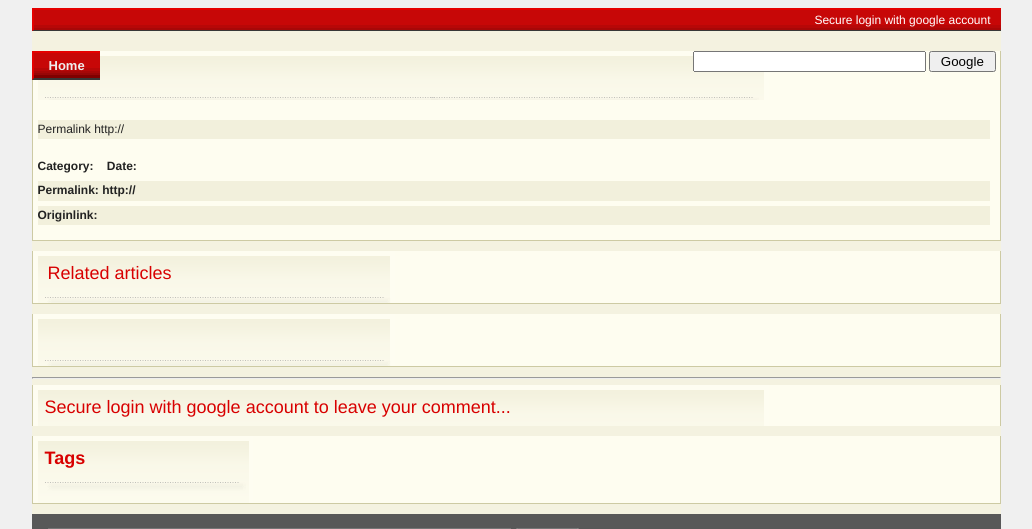
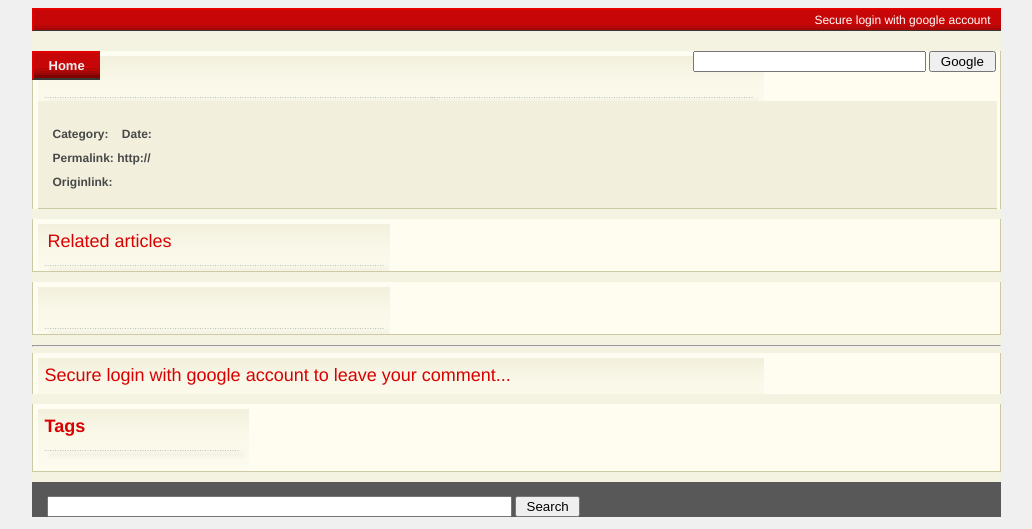
Before and after one commit to cai-wy/GAE-DJANGO-CMS, a Django app: template src/app1/templates/app1/detail.html in a window 1280 px wide. Shown: the top 529 px of the page, without its empty margins (124-1156 px from the left). Run offline with Django 3.2, Linux system fonts and the light colour scheme; the template is opened without the code that fills it, so the values that code supplies are empty; parts of the project's set-up code (start-up, migrations or seed data) failed here and were passed over; some libraries are stand-ins or nearby versions.

Commit message:
修改样式

```diff
--- a/src/app1/templates/app1/detail.html
+++ b/src/app1/templates/app1/detail.html
@@ -42,7 +42,7 @@ google_ad_height = 15;
 src="http://pagead2.googlesyndication.com/pagead/show_ads.js">
 </script>
 </div>
-<p class="permalink">{% trans "Permalink" %} http://{{current_site.domain}}{{obj.short_url}}</p>
+<div class="clear"></div>
 <div id="contentinfo">
 <p>{%if obj.tags%}{% trans " Tags" %}: {%for tag in obj.tags%}<a href="{% url app1.views.tag_article tag %}" title="{{tag}}">{{tag}}</a>{% if not forloop.last %},&nbsp{% endif %}{%endfor%}{%endif%}</p>
 <p>{% trans "Category:" %} <a href="{{obj.category.get_absolute_url}}" title="{{obj.category.name|safe}}">{{obj.category.name|safe}}</a>&nbsp&nbsp
--- a/src/cron.yaml
+++ b/src/cron.yaml
@@ -1,4 +1,4 @@
 cron:
 - description: Hourly Fetch
   url: /fetch
-  schedule: every 10 minutes
+  schedule: every 1 minutes
--- a/src/media/css/main.css
+++ b/src/media/css/main.css
@@ -184,8 +184,8 @@ a:hover {color:#000;text-decoration:underline;}
 
 #bd #yui-main {margin-top:0px;}
 
-#detail_ad1 {text-align:center;margin-bottom:10px; clear:left; float:left}
-#detail_ad2 {text-align:center;margin-bottom:10px;}
+#detail_ad1 {text-align:center;margin-top:10px; margin-bottom:10px; clear:left; float:left}
+#detail_ad2 {text-align:center;}
 
 .yui-g {margin-bottom:0px;}
 .cate {margin-bottom:10px;background:url(/media/images/bodybottombg.gif) 0 0 no-repeat #FEFDF0;
@@ -219,9 +219,19 @@ color:#484848
 #articlelist_top {background:url(/media/images/articletopbg.gif) 0 0 no-repeat #FEFDF0;border-left:1px solid #CDCAA3; border-right:1px solid #CDCAA3;border-bottom:1px solid #CDCAA3;margin-bottom:0px;padding-bottom:0px;}
 #articlelist_top h2{padding:12px 0px 20px 12px;font-size:large;color:#d80000;}
 
-#articletop {background:url(/media/images/articletopbg.gif) 0 0 no-repeat #FEFDF0;border-left:1px solid #CDCAA3; border-right:1px solid #CDCAA3;margin-bottom:10px;padding-bottom:0px;}
+#articletop {background:url(/media/images/articletopbg.gif) 0 0 no-repeat #FEFDF0;border-left:1px solid #CDCAA3; border-right:1px solid #CDCAA3;margin-bottom:10px;padding-bottom:0px;color:#484848;}
 
-blockquote {border-left:2px solid #CDCAA3;font-style:normal;line-height:120%;padding-left:8px;margin:20px 30px 0px 30px;}
+
+#content {background-color:#f2f0dc;padding:0px 10px 10px 15px;margin:1px 3px 5px 5px;border-bottom:1px solid #CDCAA3;line-height:160%;}
+#content a {text-decoration:underline;color:#d80000;}
+#content a:hover {text-decoration:underline;color:#d80000;}
+#content ul {margin-left:10px;}
+#content ul li {margin-bottom:6px;}
+#contentinfo p {font-weight:bold;margin-top:5px;margin-bottom:5px;}
+#contentinfo p a {color:#484848;font-weight:normal;text-decoration:underline;}
+#contentinfo p a:hover {color:#d80000;font-weight:bold;text-decoration:underline;}
+
+blockquote {font-style:normal;line-height:120%;padding-left:8px;margin:10px 10px 0px 10px;font-size:medium;}
 #articletop h2 {color:#d80000;padding:12px 0px 8px 12px;font-size:large;
 width: 96%;
 white-space:nowrap;
@@ -229,15 +239,6 @@ text-overflow:ellipsis;
 -o-text-overflow:ellipsis;
 overflow: hidden;
 }
-
-#content {background-color:#FEFDF0;padding:0px 10px 10px 5px;margin-bottom:0px;border-bottom:1px solid #CDCAA3;line-height:160%;}
-#content a {text-decoration:underline;color:#d80000;}
-#content a:hover {text-decoration:underline;color:#d80000;}
-#content ul {margin-left:10px;}
-#content ul li {margin-bottom:6px;}
-#contentinfo p {font-weight:bold;margin-top:5px;margin-bottom:5px;}
-#contentinfo p a {color:#484848;font-weight:normal;text-decoration:underline;}
-#contentinfo p a:hover {color:#d80000;font-weight:bold;text-decoration:underline;}
 
 #con_articlelist ul li {list-style:none;margin-bottom:8px;padding:18px 18px 8px 0px;background:url(/media/images/articletopbg.gif) 0 0 no-repeat #FEFDF0;padding-left:24px;border-bottom:1px solid #CDCAA3; border-left:1px solid #CDCAA3; border-right:1px solid #CDCAA3;}
 #con_articlelist h3 {BACKGROUND: url(/media/images/arrow.gif) no-repeat left center;padding:2px 2px 2px 14px ;
@@ -320,7 +321,7 @@ overflow: hidden;
 .date {margin:0px 0px 8px 0px;padding:0px 0px 2px 0px;color:#999;background-color:#f2f0dc;}
 .signtext {margin:0px;padding:0px;border-top:1px dotted #CDCAA3;color:#999;}
 .messagecon {min-height:52px;}
-.permalink {background-color:#f2f0dc;font-weight: normal;}
+.permalink {font-weight: normal;}
 
 #slideshowborder{position:relative;height:290px;width:346px; margin:0 auto 10px; border-bottom:1px solid #CDCAA3; border-left:1px solid #CDCAA3; border-right:1px solid #CDCAA3;}
 #slideshow{position:relative;height:280px;width:336px;border:5px solid #FFF;margin:0 auto 10px;}
```
